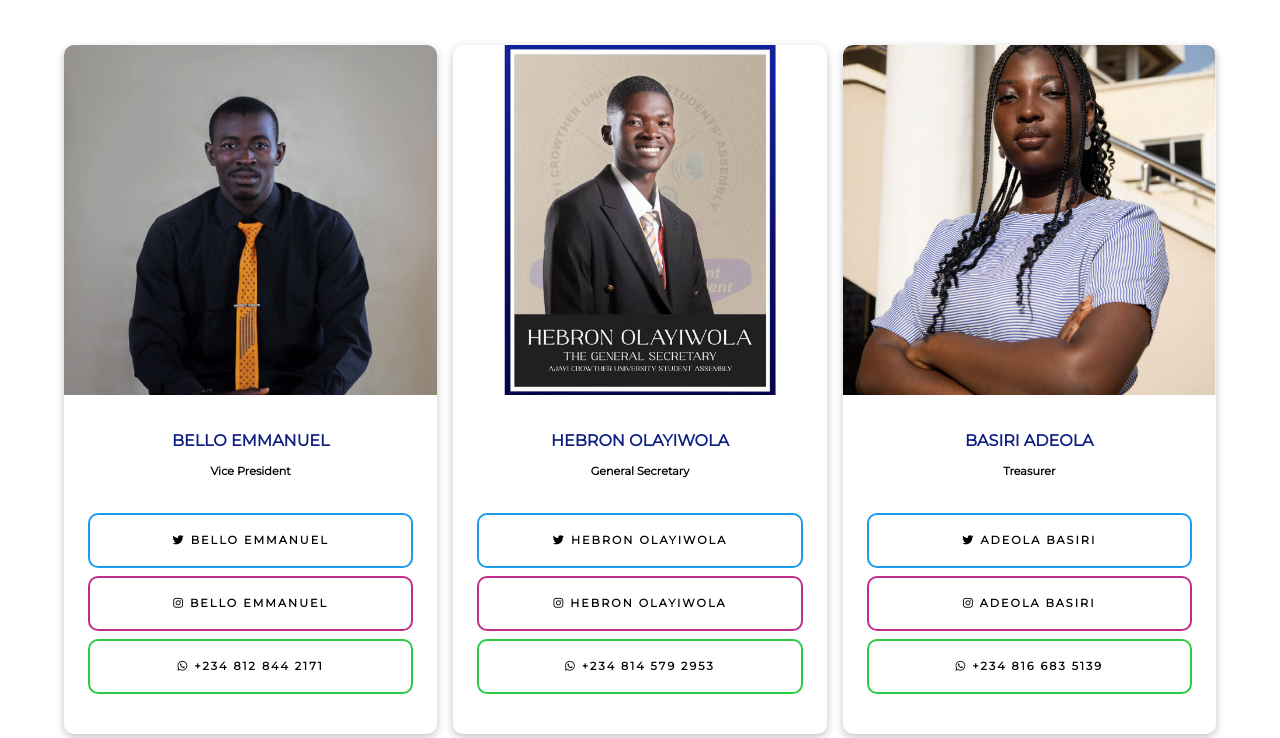
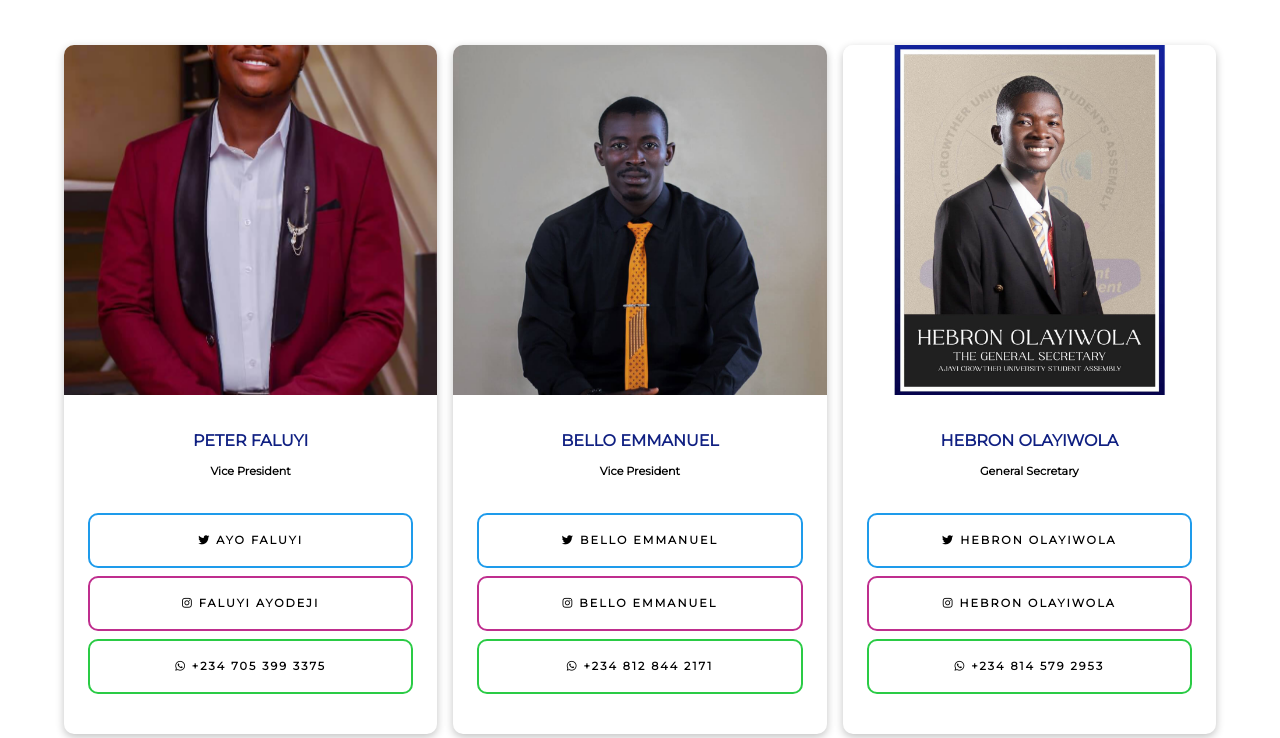
Before and after one commit to ACUSA-MEDIA03/acusa_media_website, a plain HTML site: page executives.html in a window 1280 px wide. Shown: the part 1336-2074 px from the top of the page. Drawn offline with Linux system fonts and the light colour scheme.

Commit message:
Added the senate president to the executive page

```diff
--- a/executives.html
+++ b/executives.html
@@ -157,6 +157,44 @@
 
 				<section class="profile-section">
 					<div class="boxes">
+						<div class="box">
+							<div class="img">
+								<img
+									src="./images/senate-president.jpg"
+									alt=""
+									loading="lazy"
+								/>
+							</div>
+							<div class="details">
+								<h5>Peter Faluyi</h5>
+								<h6>Vice President</h6>
+								<div class="contact-details">
+									<a
+										target="_blank"
+										href="https://twitter.com/faluyi_ayo"
+										class="btn twitter"
+									>
+										<i class="fa-brands fa-twitter"></i>
+										Ayo Faluyi
+									</a>
+									<a
+										target="_blank"
+										href="https://www.instagram.com/_theofficialbigfap"
+										class="btn instagram"
+									>
+										<i class="fa-brands fa-instagram"></i>
+										Faluyi Ayodeji
+									</a>
+									<a
+										href="tel: +234 705 399 3375"
+										class="btn whatsapp"
+									>
+										<i class="fa-brands fa-whatsapp"></i>
+										+234 705 399 3375
+									</a>
+								</div>
+							</div>
+						</div>
 						<div class="box">
 							<div class="img">
 								<img
```
Also changed, not shown: images/senate-president.jpg (added).
